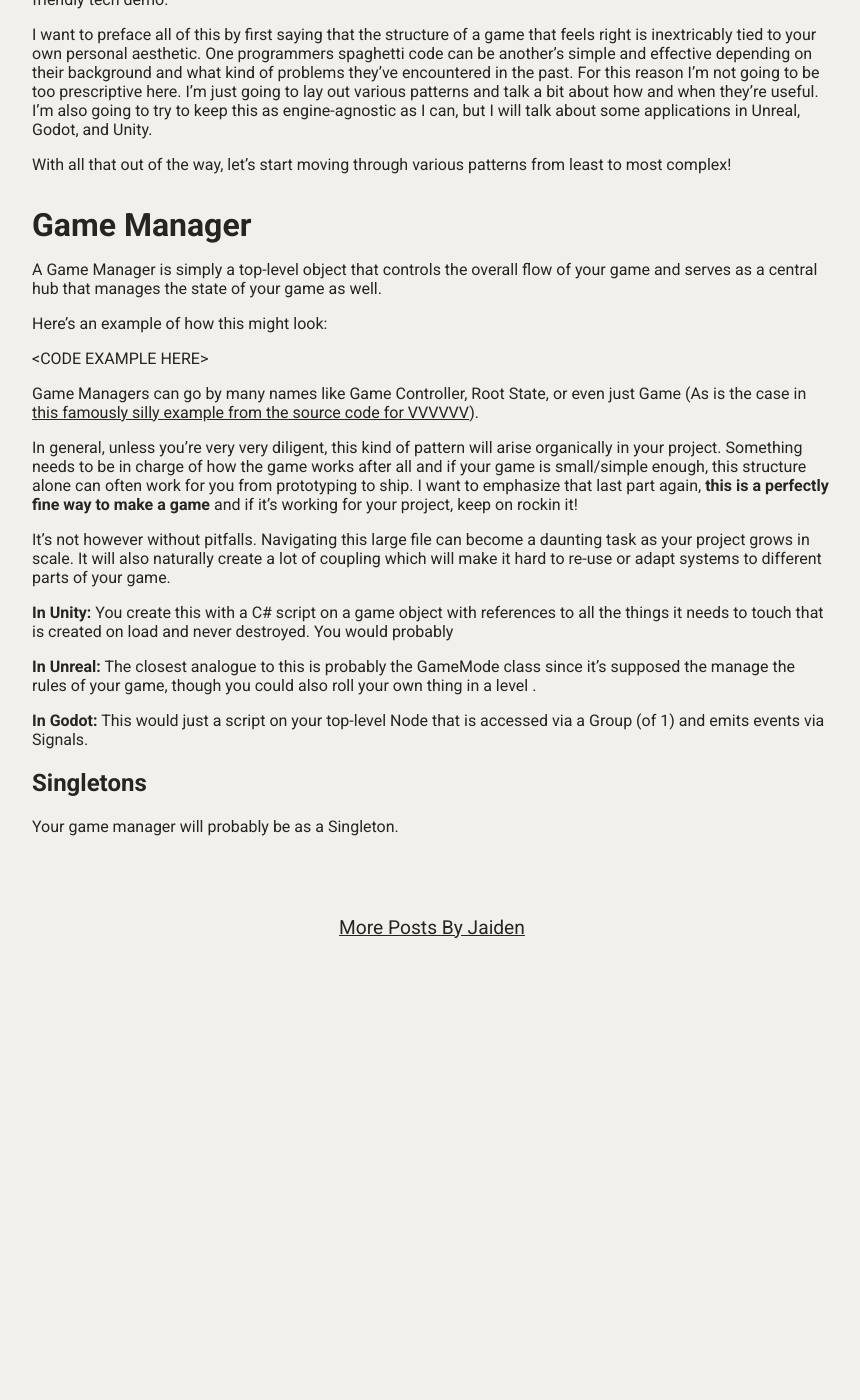
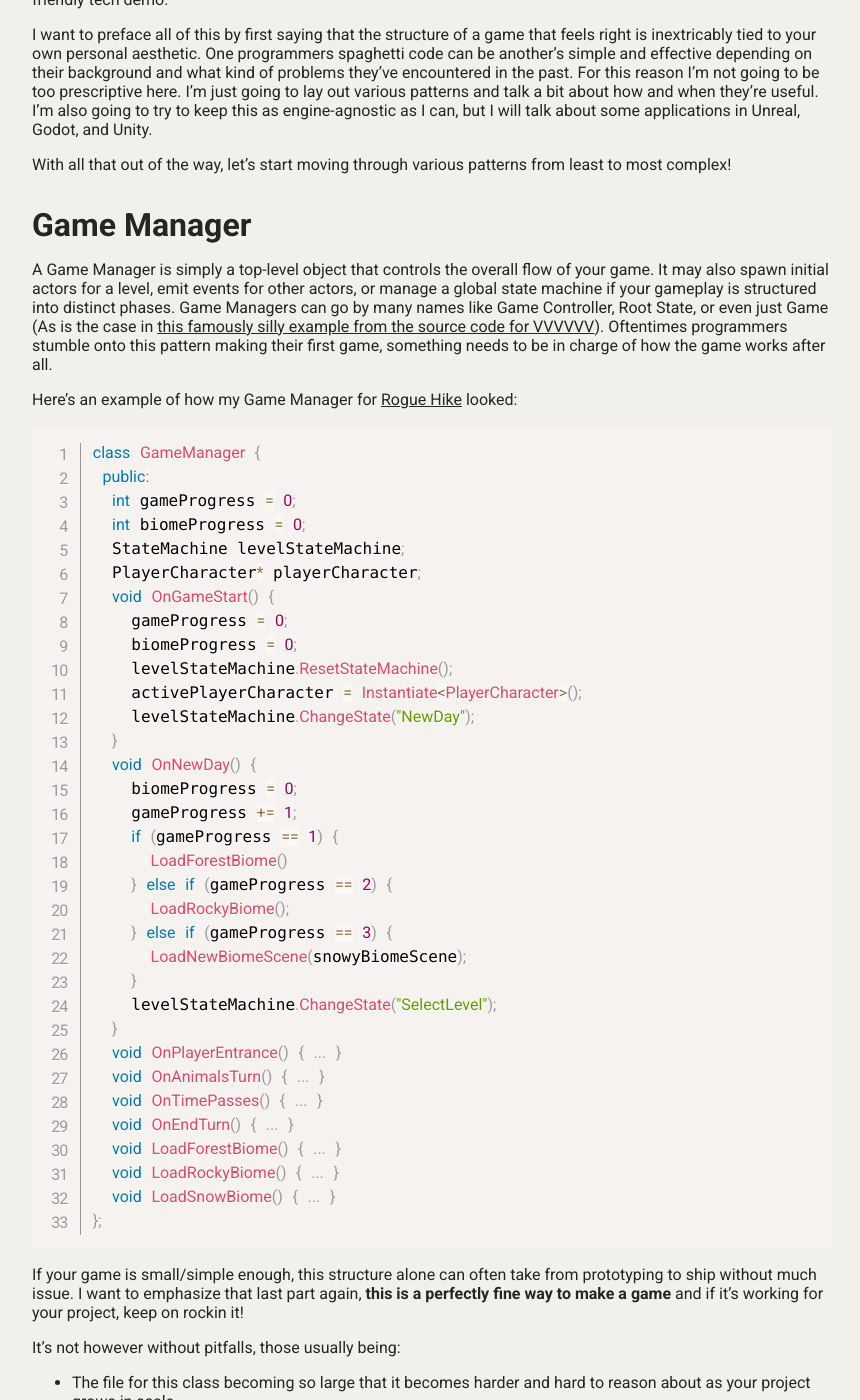
Before and after one commit to jaideng123/jaideng123.github.io, a Jekyll site: the page built from _posts/blogposts/2025-01-17-TheArtOfGluingThingsTogether.md, in a window 1280 px wide and 1400 px high, scrolled down 340 px. Shown: the whole window, without its empty margins (208-1068 px from the left). Built offline with Jekyll 4.4.1, drawn with Linux system fonts in a browser that asks for light colours; nearby versions of some CDN libraries; before the commit the page ends 1295 px from its top, so only the background shows below that; some of the changed text lies outside the part shown.

Commit message:
More Art of Gluing together

````diff
--- a/_posts/blogposts/2025-01-17-TheArtOfGluingThingsTogether.md
+++ b/_posts/blogposts/2025-01-17-TheArtOfGluingThingsTogether.md
@@ -13,23 +13,59 @@ I want to preface all of this by first saying that the structure of a game that
 With all that out of the way, let's start moving through various patterns from least to most complex!
 
 # Game Manager
-A Game Manager is simply a top-level object that controls the overall flow of your game and serves as a central hub that manages the state of your game as well.
+A Game Manager is simply a top-level object that controls the overall flow of your game. It may also spawn initial actors for a level, emit events for other actors, or manage a global state machine if your gameplay is structured into distinct phases. Game Managers can go by many names like Game Controller, Root State, or even just Game (As is the case in [this famously silly example from the source code for VVVVVV](https://github.com/TerryCavanagh/VVVVVV/blob/f7c0321b715ceed8e87eba2ca507ad2dc28a428d/desktop_version/src/Game.cpp#L612)). Oftentimes programmers stumble onto this pattern making their first game, something needs to be in charge of how the game works after all.
 
-Here's an example of how this might look:
+Here's an example of how my Game Manager for [Rogue Hike](/games/RogueHike/) looked:
 
-```<CODE EXAMPLE HERE>```
+{% highlight cpp %}
+class GameManager {
+ public:
+  int gameProgress = 0;
+  int biomeProgress = 0;
+  StateMachine levelStateMachine;
+  PlayerCharacter* playerCharacter;
+  void OnGameStart() {
+    gameProgress = 0;
+    biomeProgress = 0;
+    levelStateMachine.ResetStateMachine();
+    activePlayerCharacter = Instantiate<PlayerCharacter>();
+    levelStateMachine.ChangeState("NewDay");
+  }
+  void OnNewDay() {
+    biomeProgress = 0;
+    gameProgress += 1;
+    if (gameProgress == 1) {
+      LoadForestBiome()
+    } else if (gameProgress == 2) {
+      LoadRockyBiome();
+    } else if (gameProgress == 3) {
+      LoadNewBiomeScene(snowyBiomeScene);
+    }
+    levelStateMachine.ChangeState("SelectLevel");
+  }
+  void OnPlayerEntrance() { ... }
+  void OnAnimalsTurn() { ... }
+  void OnTimePasses() { ... }
+  void OnEndTurn() { ... }
+  void LoadForestBiome() { ... }
+  void LoadRockyBiome() { ... }
+  void LoadSnowBiome() { ... }
+};
+{% endhighlight %}
 
-Game Managers can go by many names like Game Controller, Root State, or even just Game (As is the case in [this famously silly example from the source code for VVVVVV](https://github.com/TerryCavanagh/VVVVVV/blob/f7c0321b715ceed8e87eba2ca507ad2dc28a428d/desktop_version/src/Game.cpp#L612)).
+If your game is small/simple enough, this structure alone can often take from prototyping to ship without much issue. I want to emphasize that last part again, **this is a perfectly fine way to make a game** and if it's working for your project, keep on rockin it!
 
-In general, unless you're very very diligent, this kind of pattern will arise organically in your project. Something needs to be in charge of how the game works after all and if your game is small/simple enough, this structure alone can often work for you from prototyping to ship. I want to emphasize that last part again, **this is a perfectly fine way to make a game** and if it's working for your project, keep on rockin it!
+It's not however without pitfalls, those usually being:
+* The file for this class becoming so large that it becomes harder and hard to reason about as your project grows in scale.
+* It will naturally create a lot of coupling which will make it hard to re-use or adapt systems to different parts of your game.
+* It can often become a dumping ground for things that don't fit exactly in other places in the codebase. Whenever you can put something in any place other than the game manager, you should put it in that other place (or make a place for it to go).
 
-It's not however without pitfalls. Navigating this large file can become a daunting task as your project grows in scale. It will also naturally create a lot of coupling which will make it hard to re-use or adapt systems to different parts of your game.
+## Creating a Game Manager
+**In Unity:** You create this with a C# script on a game object with references to all the things it needs to touch that is created on load and never destroyed.
 
-**In Unity:** You create this with a C# script on a game object with references to all the things it needs to touch that is created on load and never destroyed. You would probably
-
-**In Unreal:** The closest analogue to this is probably the GameMode class since it's supposed the manage the rules of your game, though you could also roll your own thing in a level .
+**In Unreal:** The closest analogue to this is probably the GameMode class since it's supposed the manage the rules of your game so you should use that. You could also roll your own thing in a custom actor or subsystem (or if you're feeling masochistic, a level blueprint).
 
 **In Godot:** This would just a script on your top-level Node that is accessed via a Group (of 1) and emits events via Signals.
 
-## Singletons
-Your game manager will probably be as a Singleton.
+# Singletons
+Singletons are a class/object that has one instance and can be accessed anywhere in the codebase and are often lazily initialized. They are another tool that is often reached for by newer programmers and for that reason they often get a bad rap, but like everything they are just a tool in a programmers toolbox.
````
Also changed, not shown: _posts/blogposts/2023-04-30-UnityToUnreal.md (+10 -6 lines).
